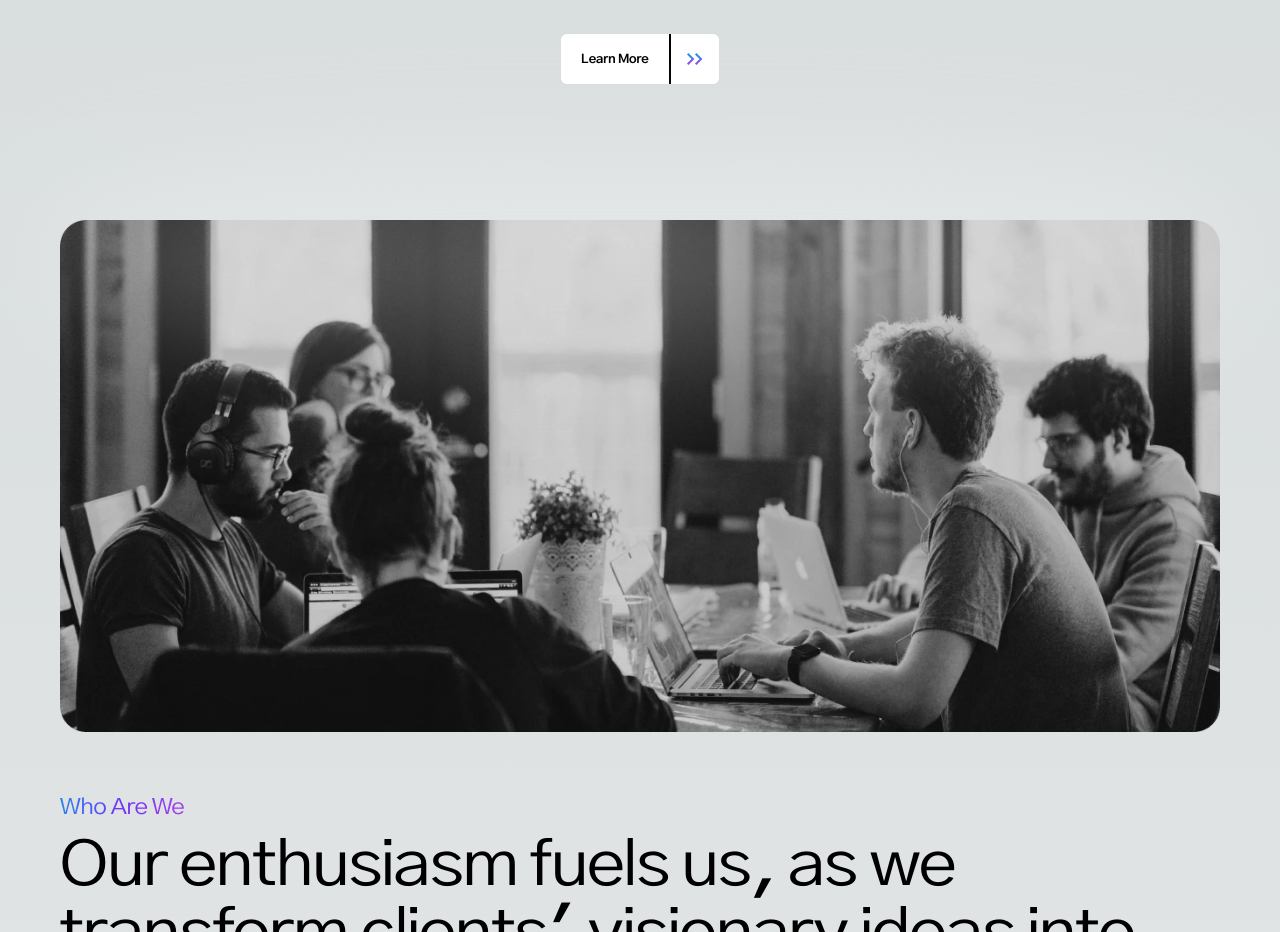
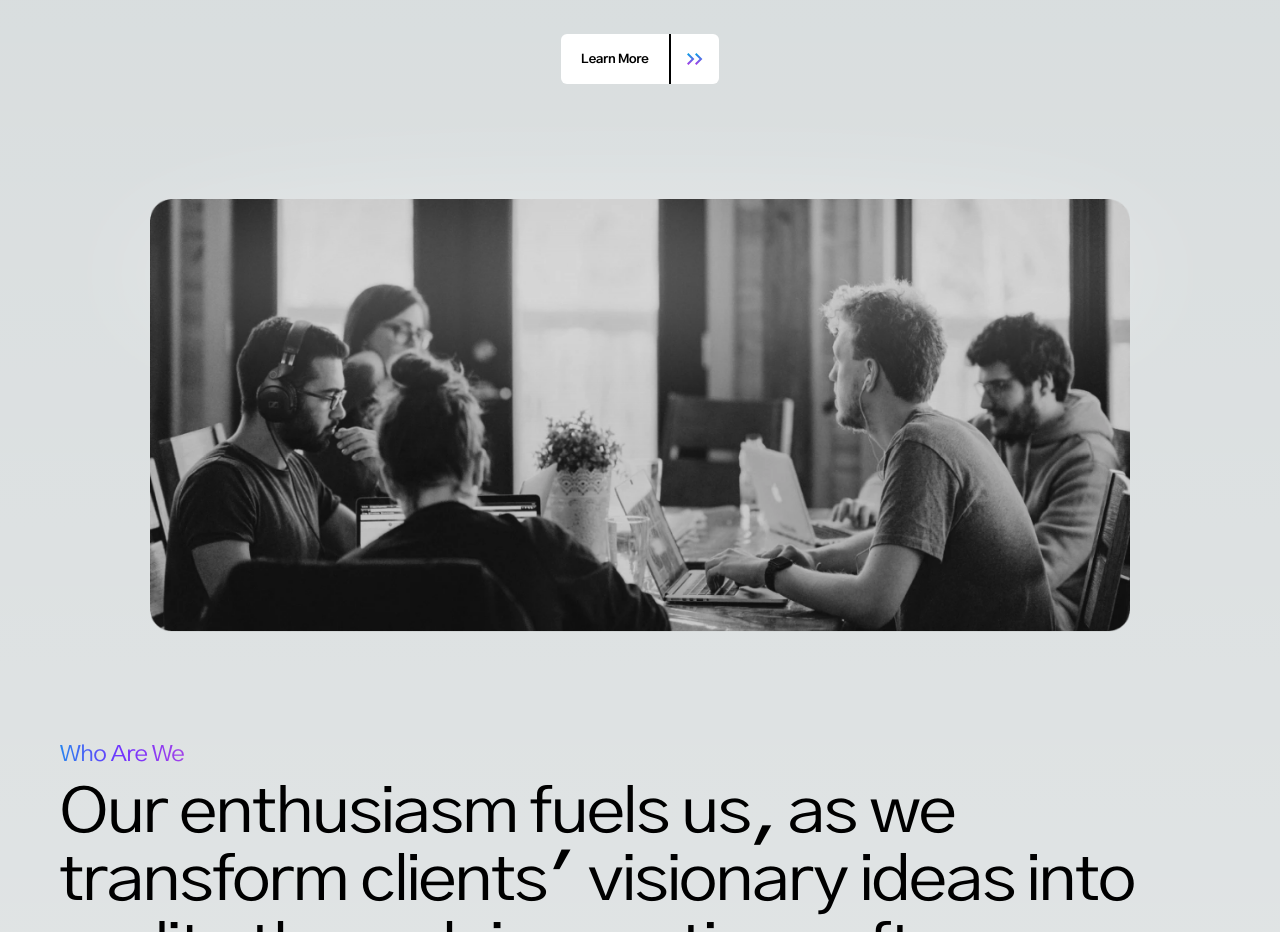
Before and after one commit to 9and9Com/9and9-frontend, a Next.js app: page / in a window 1280 px wide. Shown: the part 444-1376 px from the top of the page. Built offline with nearby package versions, Linux system fonts and the light colour scheme.

Commit message:
Updated parallax

```diff
--- a/src/app/layout.tsx
+++ b/src/app/layout.tsx
@@ -1,16 +1,10 @@
-import type { Metadata } from 'next';
-import { Inter } from 'next/font/google';
+'use client';
+
 import './globals.css';
 import Header from '@/components/header';
 import Footer from '@/components/footer';
-import localFont from 'next/font/local';
-
+import { Providers } from './providers';
 // Font files can be colocated inside of `pages`
-
-export const metadata: Metadata = {
-	title: 'Create Next App',
-	description: 'Generated by create next app',
-};
 
 export default function RootLayout({
 	children,
@@ -24,9 +18,11 @@ export default function RootLayout({
 					'flex min-h-screen flex-col items-center  font-grotesk  pt-0 '
 				}
 			>
-				<Header />
-				<div className='mt-5'>{children}</div>
-				<Footer />
+				<Providers>
+					<Header />
+					<div className='mt-5'>{children}</div>
+					<Footer />
+				</Providers>
 			</body>
 		</html>
 	);
--- a/src/app/page.tsx
+++ b/src/app/page.tsx
@@ -10,7 +10,8 @@ import {
 	triangle,
 } from '../../public/images';
 import Button from '@/components/button';
-import ParallaxScroll from '@/components/parllax-scroll';
+import { Parallax } from 'react-scroll-parallax';
+import UseParallax from './useParallax';
 export default function Home() {
 	return (
 		<main className='max-w-[1200px] flex flex-col items-center'>
@@ -34,10 +35,12 @@ export default function Home() {
 					</div>
 				</div>
 			</div>
-			<div className='mt-20 relative'>
-				<div className=' h-[200px] rounded-[40%] top-[-10px] absolute -inset-2  bg-white opacity-25 blur-3xl'></div>
-				<Image src={company} className='mt-14 px-5' alt='' />
-			</div>
+			<UseParallax>
+				<div className='mt-20 relative'>
+					<div className=' h-[200px] rounded-[40%] top-[-10px] absolute -inset-2  bg-white opacity-25 blur-3xl'></div>
+					<Image src={company} className='mt-14 px-4' alt='' />
+				</div>
+			</UseParallax>
 			<div className='w-full mt-10 p-5'>
 				<div className='mb-2 w-fit font-normal text-transparent text-2xl bg-clip-text bg-gradient-to-r from-blue via-purple to-pink'>
 					Who Are We{' '}
--- /dev/null
+++ b/src/app/providers.tsx
@@ -0,0 +1,7 @@
+'use client';
+
+import { ParallaxProvider } from 'react-scroll-parallax';
+
+export function Providers({ children }: { children: React.ReactNode }) {
+	return <ParallaxProvider>{children}</ParallaxProvider>;
+}
--- /dev/null
+++ b/src/app/useParallax.tsx
@@ -0,0 +1,9 @@
+'use client';
+import React, { ReactNode } from 'react';
+import { Parallax } from 'react-scroll-parallax';
+
+const UseParallax = ({ children }: { children: ReactNode }) => {
+	return <Parallax scale={[0.8, 1]}>{children}</Parallax>;
+};
+
+export default UseParallax;
```
Also changed, not shown: package.json (+5 -4 lines), 1 other file (tests, documents, lock files or other folders).
